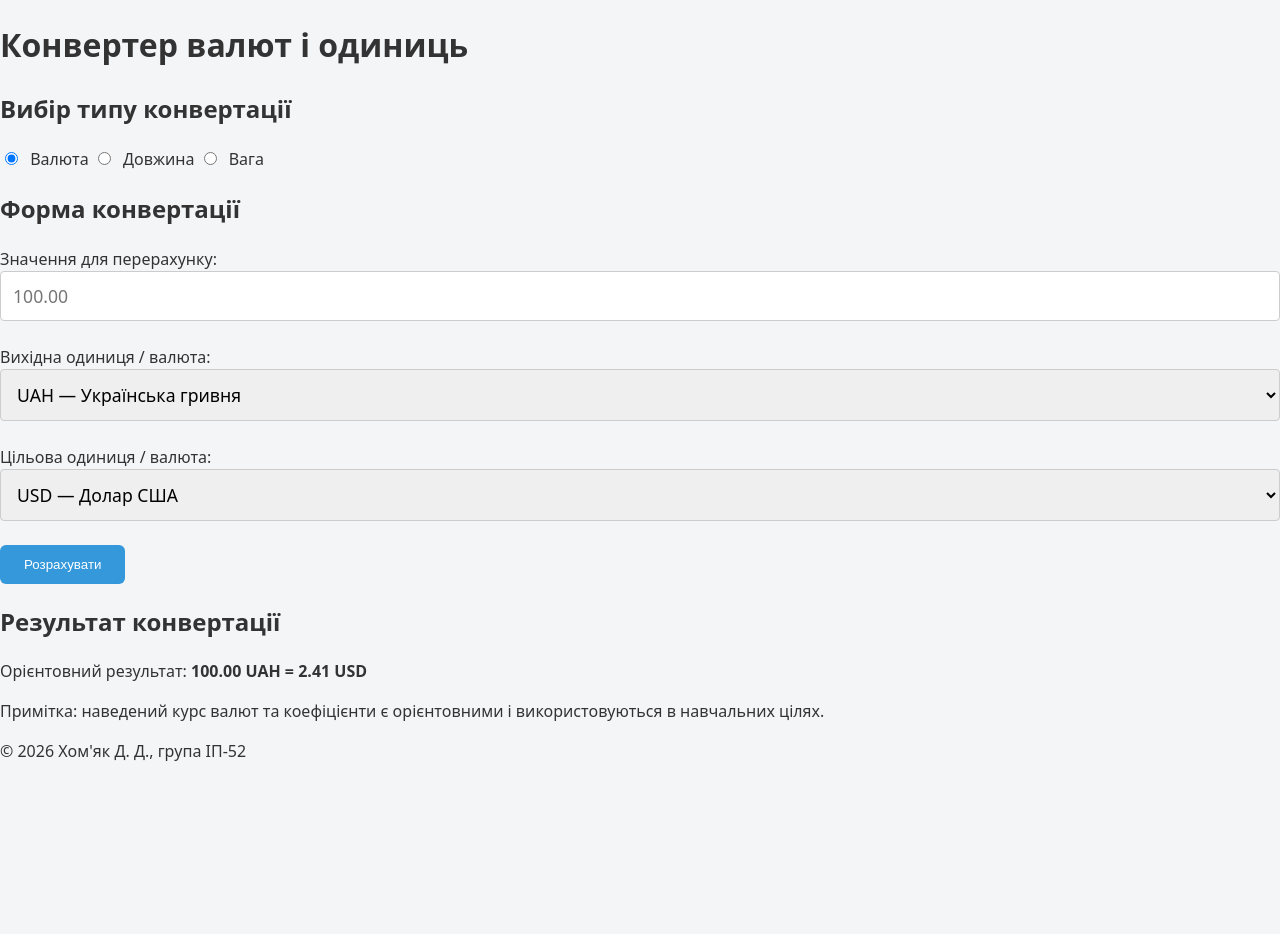
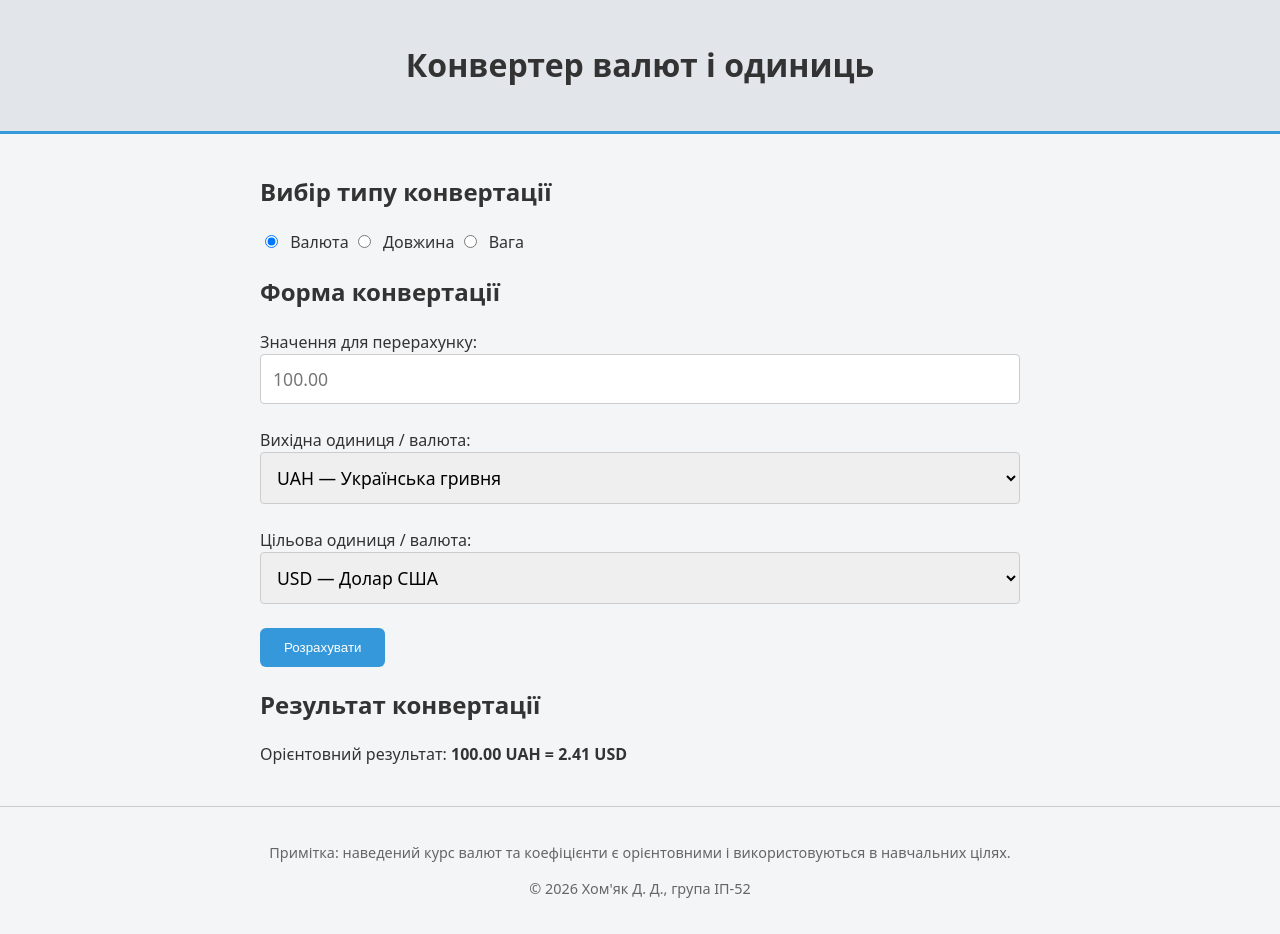
Before and after one commit to dakhoria/unit-currency-converter, a plain HTML site: page index.html in a window 1280 px wide. Before the commit the page ends 800 px from the top, so only its background shows below. Drawn offline with Linux system fonts and the light colour scheme.

Commit message:
Fix styles

```diff
--- a/css/style.css
+++ b/css/style.css
@@ -3,12 +3,35 @@
 *::after {
   box-sizing: border-box;
 }
+
 body {
   margin: 0;
   font-family: system-ui, sans-serif;
   line-height: 1.5;
   background-color: #f4f5f7;
   color: #333;
+}
+
+header {
+  background-color: #e2e6ea;
+  border-bottom: 3px solid #3498db;
+  padding: 20px;
+  text-align: center;
+}
+
+main {
+  max-width: 800px;
+  margin: 40px auto;
+  padding: 0 20px;
+}
+
+footer {
+  text-align: center;
+  font-size: 0.9rem;
+  color: #666;
+  padding: 20px;
+  margin-top: 40px;
+  border-top: 1px solid #ccc;
 }
 
 input[type="number"],
@@ -31,7 +54,7 @@ input[type="number"]:focus,
 select:focus {
   border-color: #3498db;
   outline: none;
-  box-shadow: 0 0 0 3px rgba(52, 152, 219, 0.2);
+  box-shadow: 0 0 3px rgba(52, 152, 219, 0.2);
 }
 
 button {
@@ -42,6 +65,7 @@ button {
   border: none;
   cursor: pointer;
 }
+
 button:hover {
   background-color: #2980b9;
 }
```
